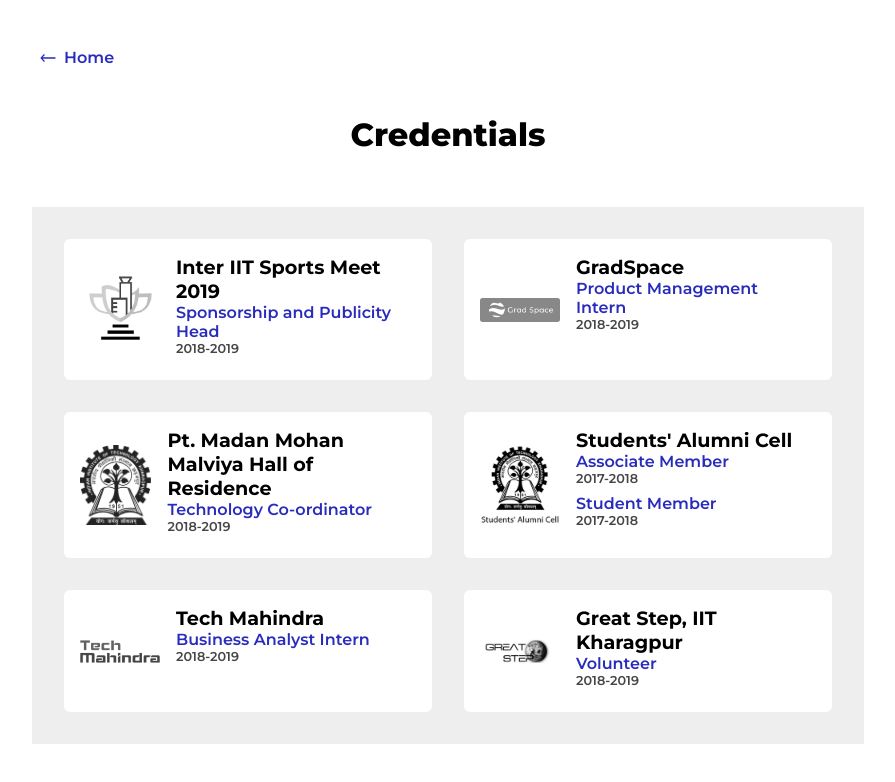
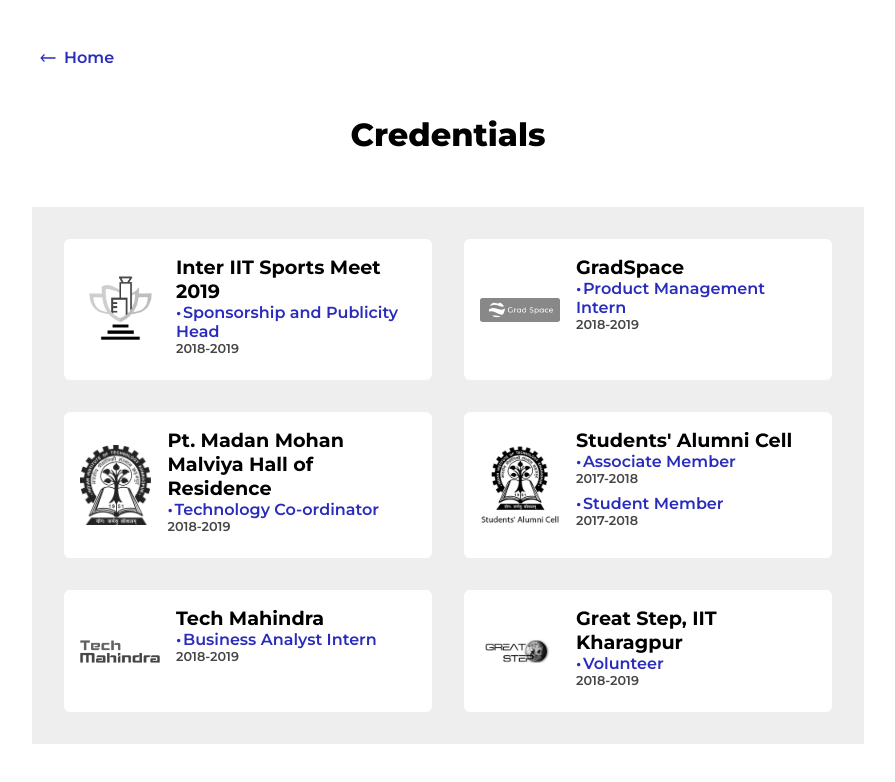
Before and after one commit to ajajaj2807/abhinv, a React (Create React App) app: page /credentials in a window 1280 px wide. Shown: the top 782 px of the page, without its empty margins (192-1087 px from the left). Built offline with nearby package versions, Linux system fonts and the light colour scheme.

Commit message:
creds page UI changes

```diff
--- a/src/styles/creds.scss
+++ b/src/styles/creds.scss
@@ -39,6 +39,10 @@
                 color: #292CBB;
                 font-weight: 600;
                 font-size: 1rem;
+                &::before{
+                    content:'\2022';
+                    margin-right: 0.1rem;
+                }
             }
         }
     }
```
